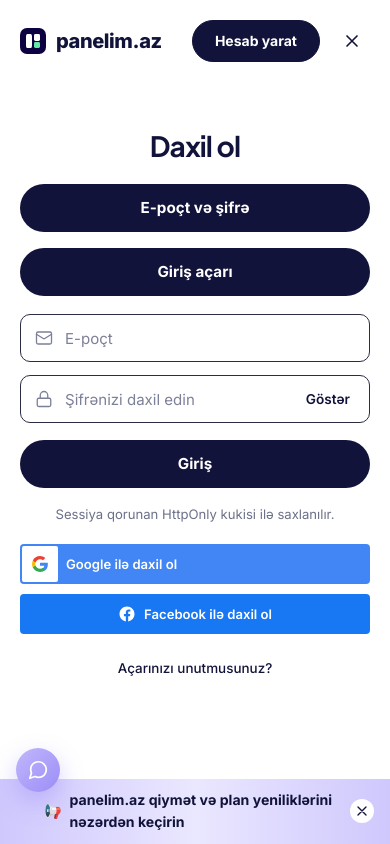
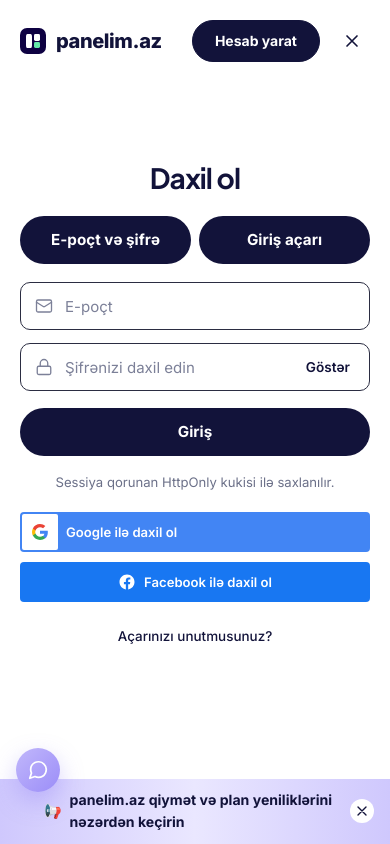
Before and after one commit to azadhashimoc-debug/qeydai, a Next.js app: page /az/login in a window 390 px wide. Built offline with nearby package versions, Linux system fonts and the light colour scheme.

Commit message:
fix(mobile): wrap authentication-mode controls on narrow screens

```diff
--- a/src/components/marketing/AuthKommoClient.tsx
+++ b/src/components/marketing/AuthKommoClient.tsx
@@ -95,9 +95,9 @@ export function AuthKommoClient({ lang, copy, contactHref }: Props) {
   return (
     <div className="pm-auth-form-box">
       <h1 className="pm-auth-heading">{copy.title}</h1>
-      <div className="pm-tools-row" role="group" aria-label={lang === "az" ? "Giriş üsulu" : "Sign-in method"}>
-        <button type="button" className="pm-auth-submit-pill" aria-pressed={loginMode === "password"} onClick={() => { setLoginMode("password"); setKey(""); setStatus("idle"); }}>{lang === "az" ? "E-poçt və şifrə" : "Email and password"}</button>
-        <button type="button" className="pm-auth-submit-pill" aria-pressed={loginMode === "key"} onClick={() => { setLoginMode("key"); setKey(""); setStatus("idle"); }}>{lang === "az" ? "Giriş açarı" : "Access key"}</button>
+      <div className="pm-tools-row" role="group" style={{ display: "flex", flexWrap: "wrap", gap: "0.5rem" }} aria-label={lang === "az" ? "Giriş üsulu" : "Sign-in method"}>
+        <button type="button" className="pm-auth-submit-pill" style={{ flex: "1 1 140px", minWidth: 0 }} aria-pressed={loginMode === "password"} onClick={() => { setLoginMode("password"); setKey(""); setStatus("idle"); }}>{lang === "az" ? "E-poçt və şifrə" : "Email and password"}</button>
+        <button type="button" className="pm-auth-submit-pill" style={{ flex: "1 1 140px", minWidth: 0 }} aria-pressed={loginMode === "key"} onClick={() => { setLoginMode("key"); setKey(""); setStatus("idle"); }}>{lang === "az" ? "Giriş açarı" : "Access key"}</button>
       </div>
           <form onSubmit={handleSubmit} className="pm-auth-form" noValidate>
             <div className="pm-auth-field">
```
